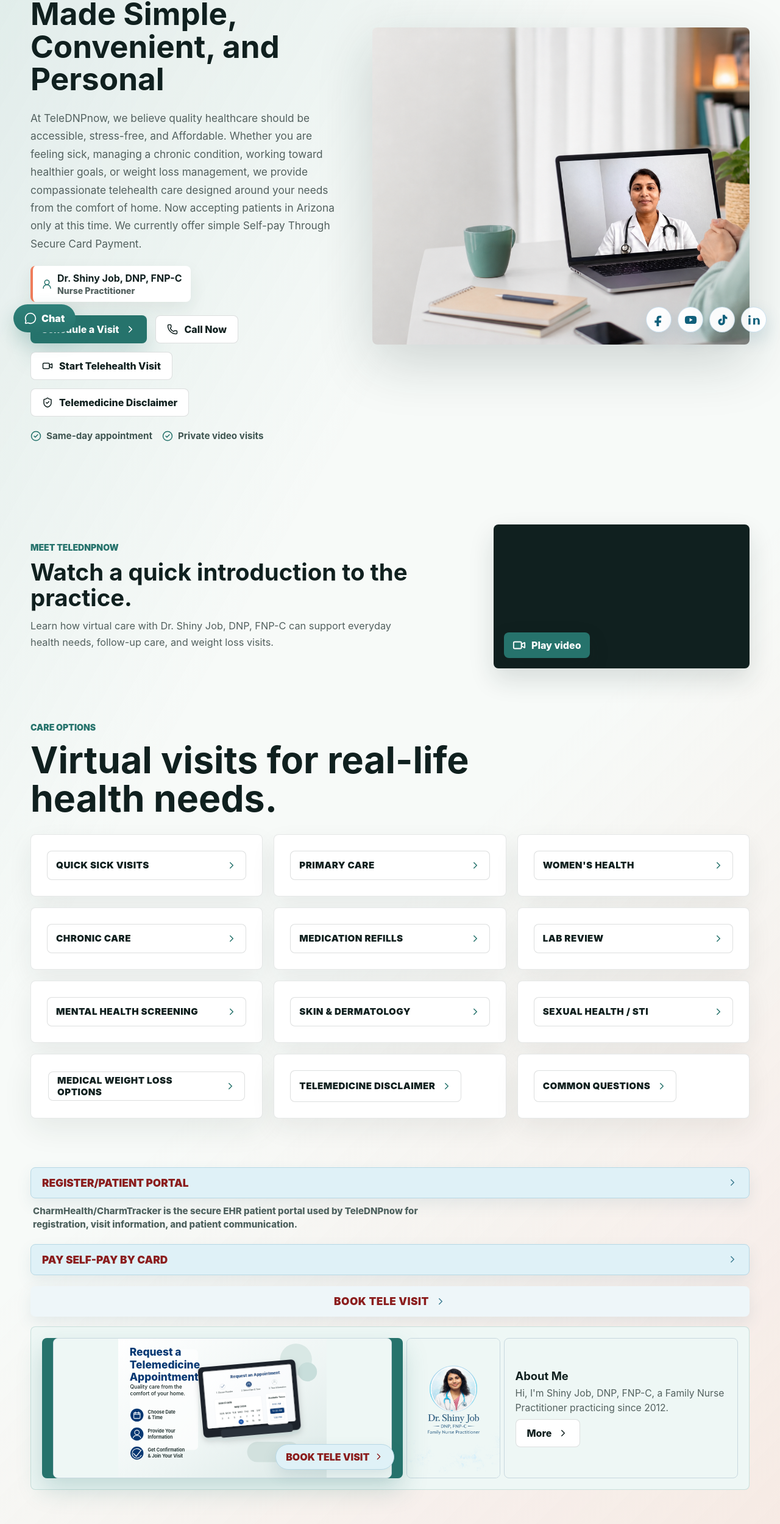
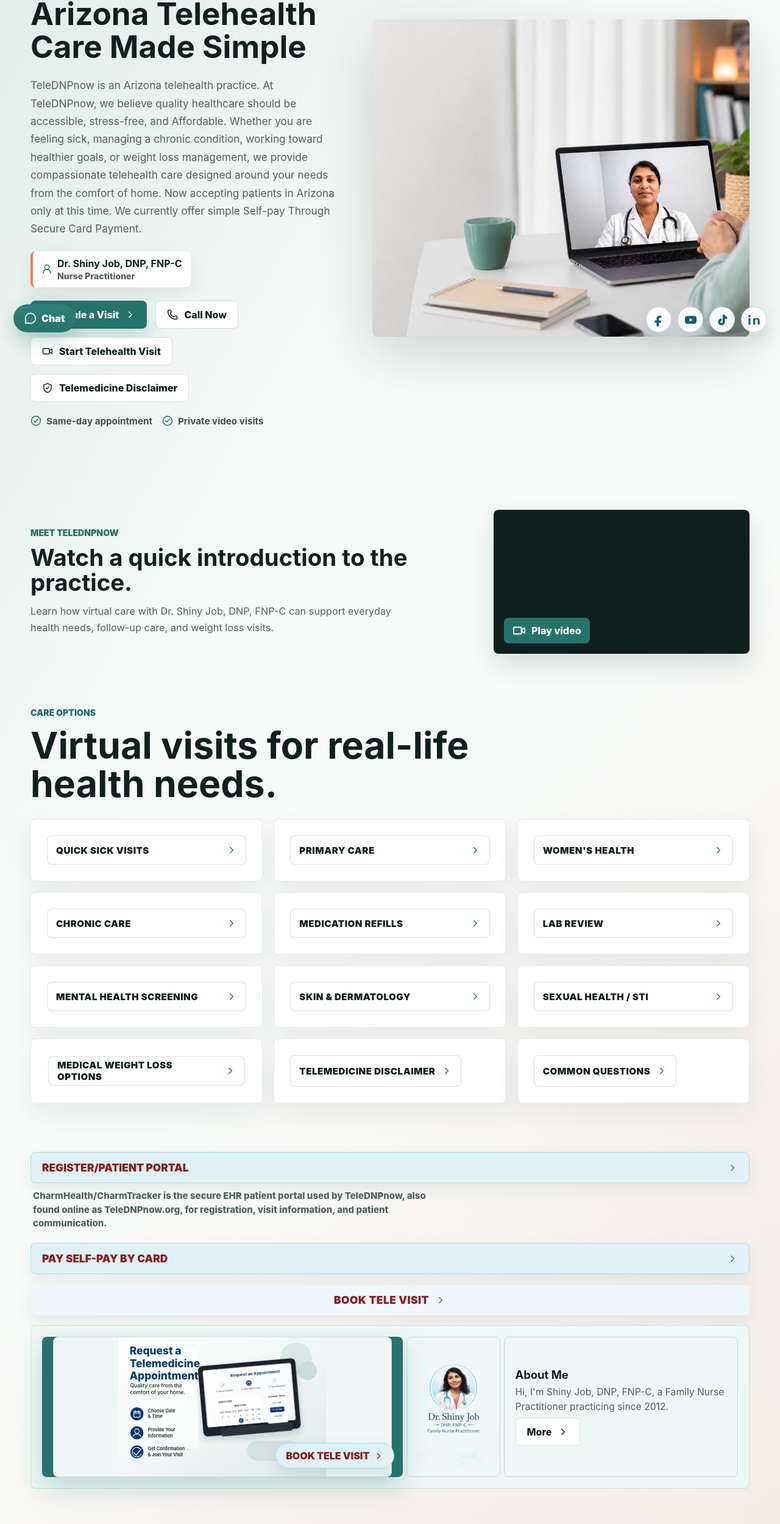
Before and after one commit to shinyjob77-dot/shinytele, a React (Vite) app: page / in a window 1280 px wide. Shown: the part 233-2732 px from the top of the page at 61% size. Built offline with nearby package versions, Linux system fonts and the light colour scheme; grey boxes are pictures that could not be loaded.

Commit message:
Improve TeleDNPnow brand SEO signals

```diff
--- a/index.html
+++ b/index.html
@@ -52,6 +52,11 @@
               "@type": "MedicalClinic",
               "@id": "https://telednpnow.org/#clinic",
               "name": "TeleDNPnow",
+              "alternateName": [
+                      "TeleDNPnow Arizona Telehealth",
+                      "TeleDNPnow Telehealth",
+                      "TeleDNPnow.org"
+              ],
               "legalName": "TELEDNPNOW PLLC",
               "url": "https://telednpnow.org/",
               "logo": "https://telednpnow.org/telednpnow-logo-google-500.png",
@@ -142,7 +147,12 @@
                               "English"
                       ]
               },
-              "sameAs": [],
+              "sameAs": [
+                      "https://www.facebook.com/profile.php?id=61590194727278",
+                      "https://www.youtube.com/@TeleDNPnow",
+                      "https://www.tiktok.com/@telednp",
+                      "https://www.linkedin.com/in/shiny-job-487686411/"
+              ],
               "paymentAccepted": [
                       "Self-pay",
                       "Insurance"
--- a/src/main.jsx
+++ b/src/main.jsx
@@ -1757,9 +1757,9 @@ function App() {
             <ShieldCheck size={15} aria-hidden="true" />
             Secure virtual care
           </span>
-          <h4>Telehealthcare Made Simple, Convenient, and Personal</h4>
+          <h4>TeleDNPnow Arizona Telehealth Care Made Simple</h4>
           <p>
-            At TeleDNPnow, we believe quality healthcare should be accessible,
+            TeleDNPnow is an Arizona telehealth practice. At TeleDNPnow, we believe quality healthcare should be accessible,
             stress-free, and Affordable. Whether you are feeling sick, managing
             a chronic condition, working toward healthier goals, or weight loss
             management, we provide compassionate telehealth care designed around
@@ -2434,8 +2434,8 @@ function App() {
             </a>
             <p className="portal-trust-caption">
               CharmHealth/CharmTracker is the secure EHR patient portal used by
-              TeleDNPnow for registration, visit information, and patient
-              communication.
+              TeleDNPnow, also found online as TeleDNPnow.org, for registration,
+              visit information, and patient communication.
             </p>
             <a className="portal-register-button" href="/stripe_payment.html">
               PAY SELF-PAY BY CARD
@@ -3322,7 +3322,10 @@ function App() {
       <footer className="footer" id="contact">
         <div>
           <strong>TeleDNPnow</strong>
-          <p>Care provided by Dr. Shiny Job, DNP, FNP-C.</p>
+          <p>
+            TeleDNPnow Arizona telehealth care provided by Dr. Shiny Job, DNP,
+            FNP-C.
+          </p>
           <p className="footer-copyright">
             {"\u00a9"}2026 TeleDNPnow.org. All rights reserved.
             <a href="/articles.html">Articles</a>
```
